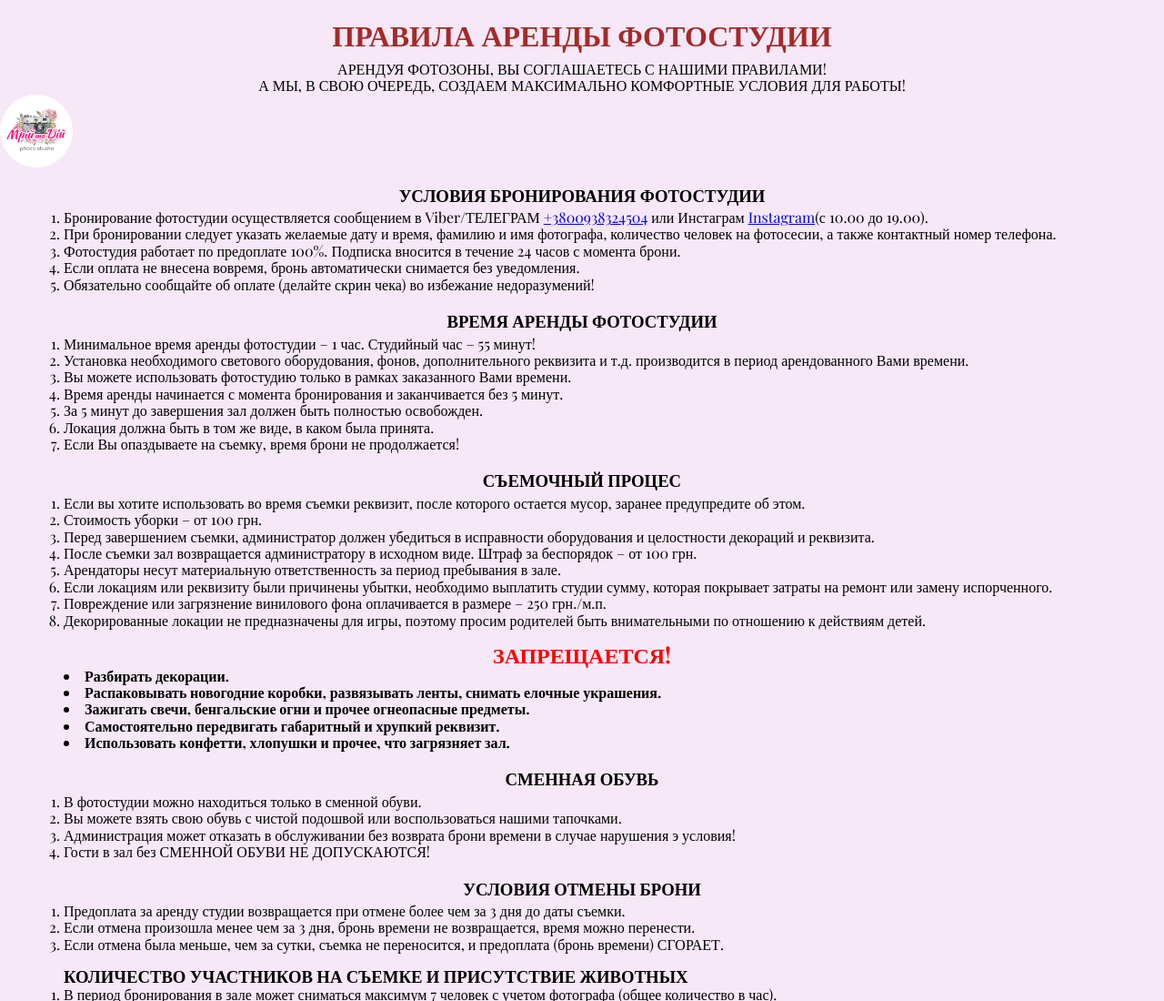
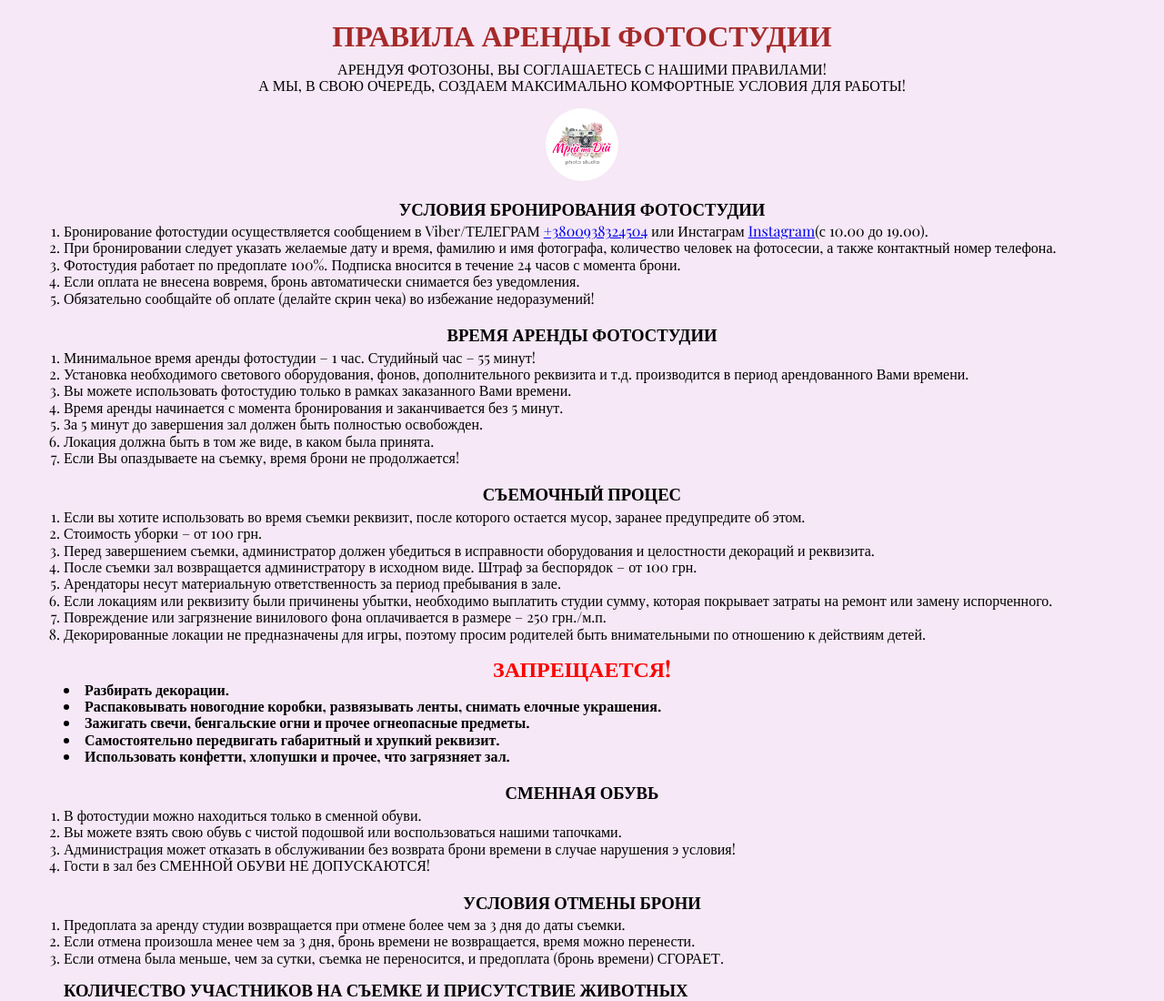
Before and after one commit to RomanVikulov/rules, a plain HTML site: page index.html in a window 1280 px wide. Shown: the top 1100 px of the page at 91% size. Drawn offline with nearby package versions, Linux system fonts and the light colour scheme.

Commit message:
Update style.css

```diff
--- a/css/style.css
+++ b/css/style.css
@@ -34,6 +34,14 @@ img {
     border-radius: 50%;
     display: block;
     max-width: 100%;
+}
+
+.logo {
+
+    display: flex;
+    flex-direction: column;
+    align-items: center;
+    margin-top: 15px;
 }
 
 .container {
```
